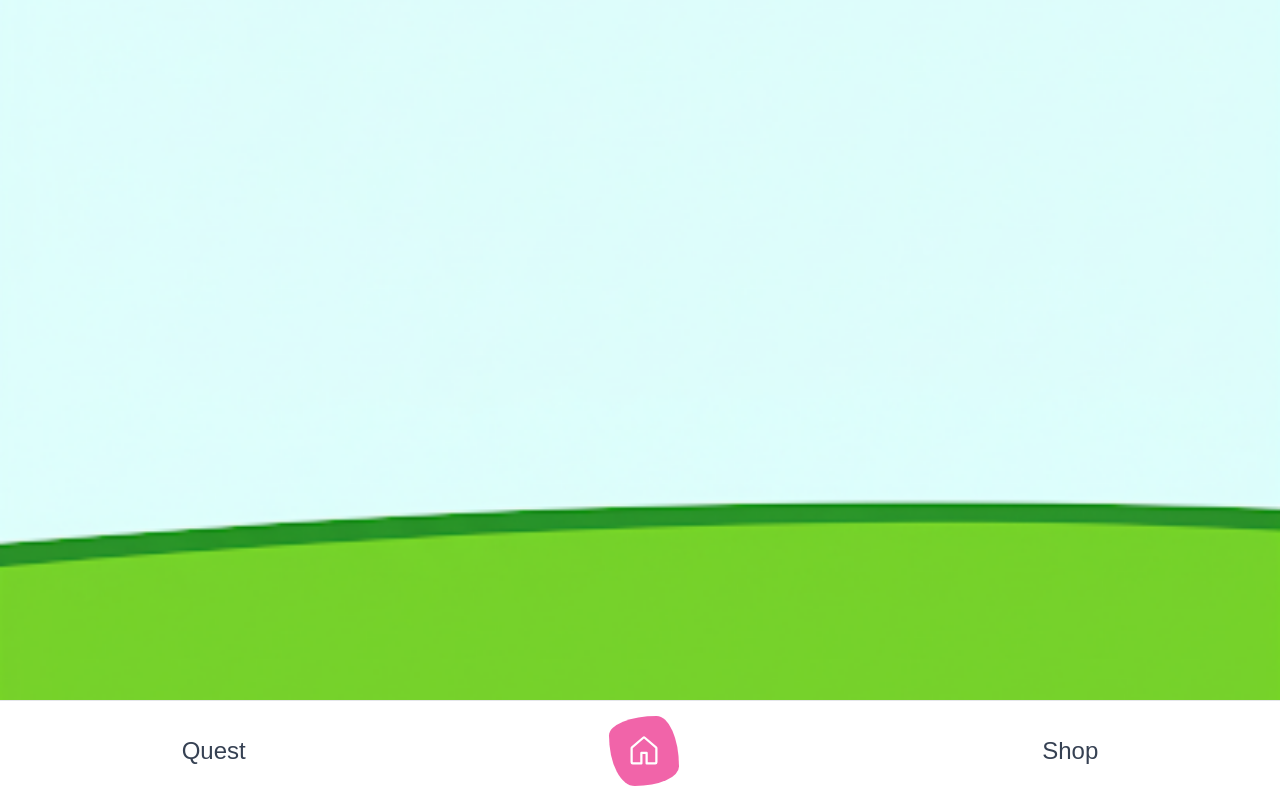
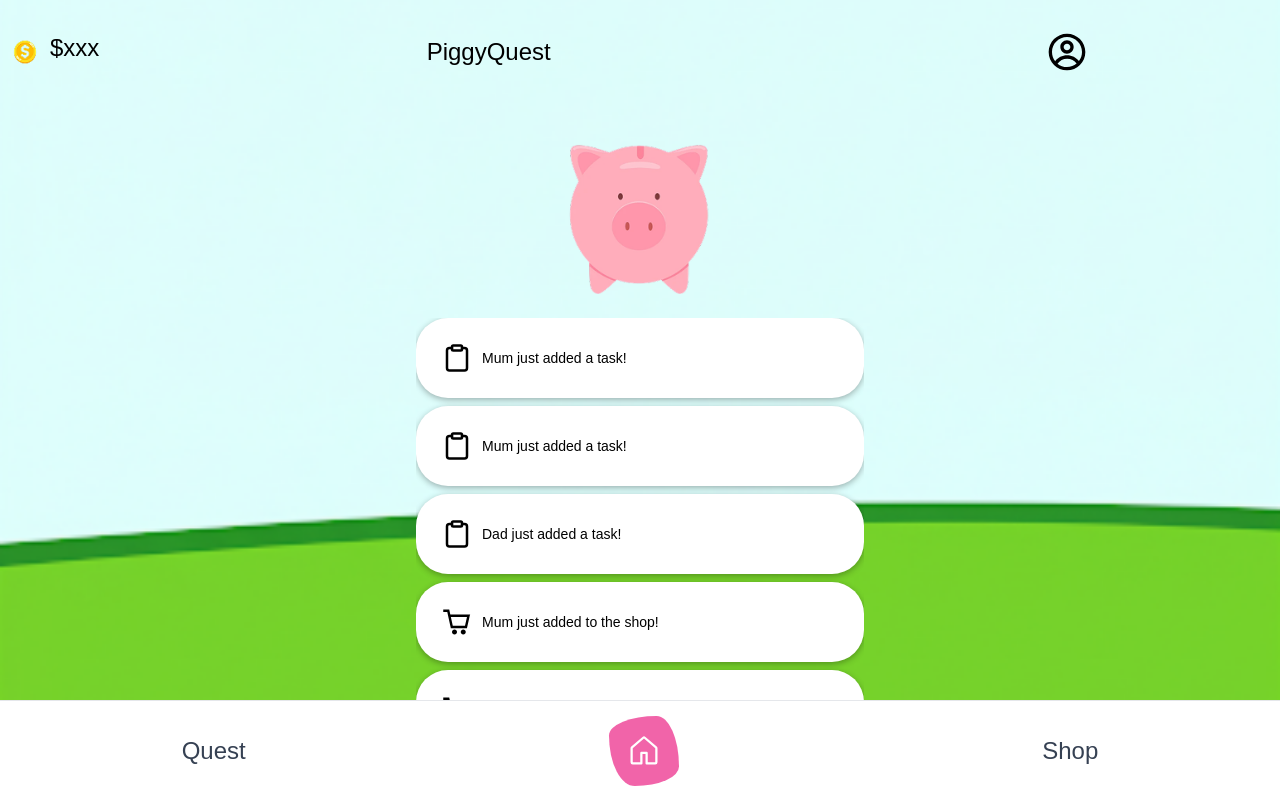
Before and after one commit to andrecamerino/WDCCxSESA-hackathon-25, a Next.js app: page /Home in a window 1280 px wide. Built offline with nearby package versions, Linux system fonts and the light colour scheme; a web font is replaced by a local one.

Commit message:
create home page

```diff
--- a/src/app/Home/page.tsx
+++ b/src/app/Home/page.tsx
@@ -2,6 +2,9 @@
 
 import React from 'react'
 import Navbar from '../Components/Navbar';
+import Header from '../Components/Header';
+import NotificationContainer from '../Components/NotificationContainer';
+import Image from 'next/image';
 
 const Page = () => {
   return (
@@ -12,7 +15,17 @@ const Page = () => {
         backgroundPosition: 'center',
         minHeight: '100vh',
       }}
+      className='overflow-hidden'
     >
+      <Header/>
+      <Image
+        src="/assets/piggy.png"
+        alt="Piggy Quest"
+        width={150}
+        height={150}
+        className="mx-auto mt-10"
+      />
+      <NotificationContainer />
       <Navbar />
     </div>
   );
```
